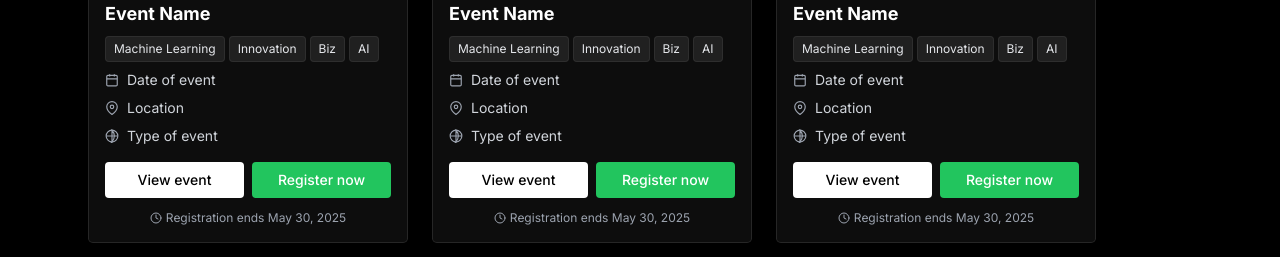
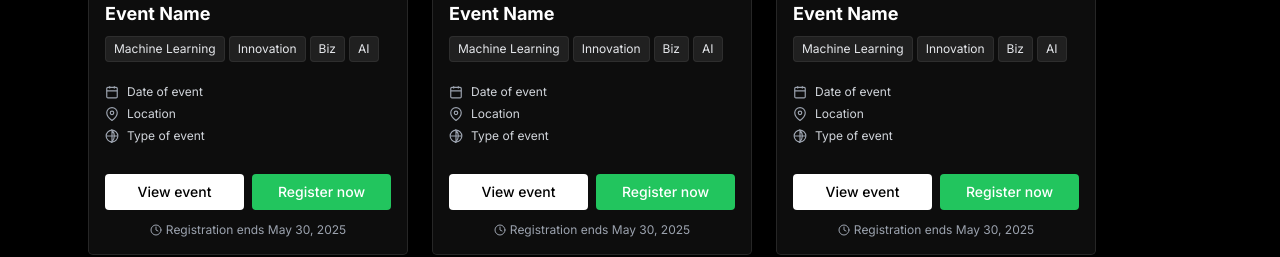
Before and after one commit to abdirizaqali01/junction-playground, a Next.js app: page /events in a window 1280 px wide. Shown: the part 436-693 px from the top of the page. Built offline with nearby package versions, Linux system fonts and the light colour scheme.

Commit message:
padding between cards

```diff
--- a/app/events/page.tsx
+++ b/app/events/page.tsx
@@ -178,7 +178,7 @@ export default function EventsListingPage() {
 
                         {/* Event Name Overlay - Bottom Left */}
                         <div className="space-y-2 mb-4">
-                        <div className="">
+                          <div className="pb-[]">
                             <h3 className="text-white text-lg font-bold mb-2">{event.name}</h3>
 
                             {/* Tags Row */}
@@ -196,29 +196,31 @@ export default function EventsListingPage() {
                             </div>
                           </div>
 
-                          <div className="flex items-center space-x-2">
+                          <div className="py-[4%]">
+                            <div className="flex items-center space-x-2 py-[1%]">
                               <svg width="14" height="14" viewBox="0 0 24 24" fill="none" stroke="currentColor" strokeWidth="2" className="text-gray-400">
                                 <rect x="3" y="4" width="18" height="18" rx="2" ry="2"/>
                                 <line x1="16" y1="2" x2="16" y2="6"/>
                                 <line x1="8" y1="2" x2="8" y2="6"/>
                                 <line x1="3" y1="10" x2="21" y2="10"/>
                               </svg>
-                            <span className="text-gray-300 text-sm">{event.date}</span>
+                              <span className="text-gray-300 text-xs">{event.date}</span>
                             </div>
-                          <div className="flex items-center space-x-2">
+                            <div className="flex items-center space-x-2 py-[1%]">
                               <svg width="14" height="14" viewBox="0 0 24 24" fill="none" stroke="currentColor" strokeWidth="2" className="text-gray-400">
                                 <path d="M21 10c0 7-9 13-9 13s-9-6-9-13a9 9 0 0 1 18 0z"/>
                                 <circle cx="12" cy="10" r="3"/>
                               </svg>
-                            <span className="text-gray-300 text-sm">{event.location}</span>
+                              <span className="text-gray-300 text-xs">{event.location}</span>
                             </div>
-                          <div className="flex items-center space-x-2">
+                            <div className="flex items-center space-x-2 py-[1%]">
                               <svg width="14" height="14" viewBox="0 0 24 24" fill="none" stroke="currentColor" strokeWidth="2" className="text-gray-400">
                                 <circle cx="12" cy="12" r="10"/>
                                 <line x1="2" y1="12" x2="22" y2="12"/>
                                 <path d="M12 2a15.3 15.3 0 0 1 4 10 15.3 15.3 0 0 1-4 10 15.3 15.3 0 0 1-4 10 15.3 15.3 0 0 1 4-10z"/>
                               </svg>
-                            <span className="text-gray-300 text-sm">{event.type}</span>
+                              <span className="text-gray-300 text-xs">{event.type}</span>
+                            </div>
                           </div>
                         </div>
 
```
Lines whose indentation alone changed are shown as unchanged.
